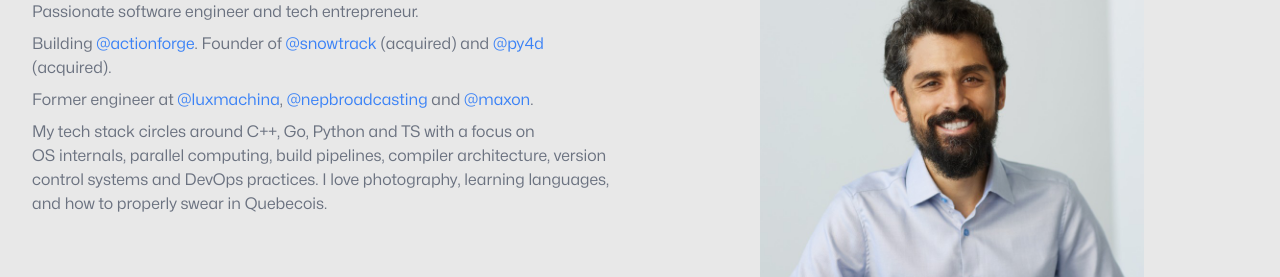
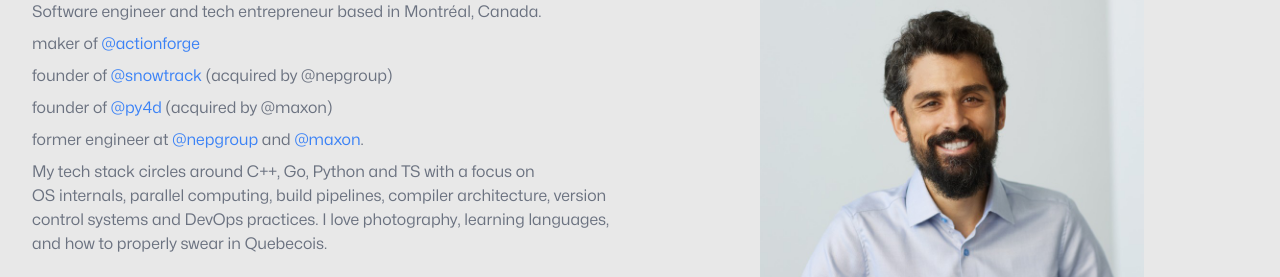
Before and after one commit to sebastianrath/sebastianrath.github.io, a plain HTML site: page index.html in a window 1280 px wide. Shown: the part 180-457 px from the top of the page. Drawn offline with nearby package versions, Linux system fonts and the light colour scheme.

Commit message:
Update work history

```diff
--- a/index.html
+++ b/index.html
@@ -26,20 +26,28 @@
       class="mx-auto grid max-w-2xl grid-cols-1 items-center gap-y-16 gap-x-8 py-24 px-4 sm:px-6 sm:py-32 lg:max-w-7xl lg:grid-cols-2 lg:px-8">
       <div>
         <h2 class="text-2xl md:text-3xl font-bold tracking-tight ">&#128075; Salut, I am Sebastian Rath</h2>
-        <p class="mt-4">Passionate software engineer and tech entrepreneur.</p>
+        <p class="mt-4">Software engineer and tech entrepreneur based in Montréal, Canada.</p>
 
-        <p class="mt-2">
-          Building <a href="https://www.actionforge.dev" target="_blank" class="text-blue-500">@actionforge</a>. Founder of <a
-              href="https://www.snowtrack.io" class="text-blue-500" target="_blank">@snowtrack</a> (acquired) and <a
-              href="https://www.cgw.com/Press-Center/News/2010/Maxon-Acquires-Py4D.aspx" class="text-blue-500"
-              target="_blank">@py4d</a> (acquired).
-        </p>
-        <p class="mt-2">
-          Former engineer at <a href="https://www.luxmc.com/"
-          class="text-blue-500" target="_blank">@luxmachina</a>, <a href="https://www.nepgroup.com"
-          class="text-blue-500" target="_blank">@nepbroadcasting</a> and <a href="https://www.maxon.net"
-              class="text-blue-500" target="_blank">@maxon</a>.</span>
-        </p>
+        <ul>
+          <li>
+          maker of <a
+            href="https://www.actionforge.dev" class="text-blue-500" target="_blank">@actionforge</a>
+          </li>
+          <li>
+            founder of <a
+            href="https://www.snowtrack.io" class="text-blue-500" target="_blank">@snowtrack</a> (acquired by @nepgroup)
+          </li>
+          <li>
+            founder of <a
+              href="https://www.snowtrack.io" class="text-blue-500" target="_blank">@py4d</a> (acquired by @maxon)
+          </li>
+          <li>
+            former engineer at <a href="https://www.nepgroup.com"
+            class="text-blue-500" target="_blank">@nepgroup</a> and <a href="https://www.maxon.net"
+                class="text-blue-500" target="_blank">@maxon</a>.</span>
+          </li>
+        </ul>
+
         <p class="mt-2">My tech stack circles around C++, Go, Python and TS with a focus on OS&nbsp;internals, parallel&nbsp;computing,
           build&nbsp;pipelines, compiler&nbsp;architecture, version control systems and DevOps practices.
           I love photography, learning languages, and how to properly swear in Quebecois.</p>
@@ -106,6 +114,11 @@
 
                       .c {
                         fill: #008ccf;
+                      }
+
+                      li {
+                        margin-bottom: 8px;
+                        margin-top: 8px;
                       }
 
                       @font-face {
```
